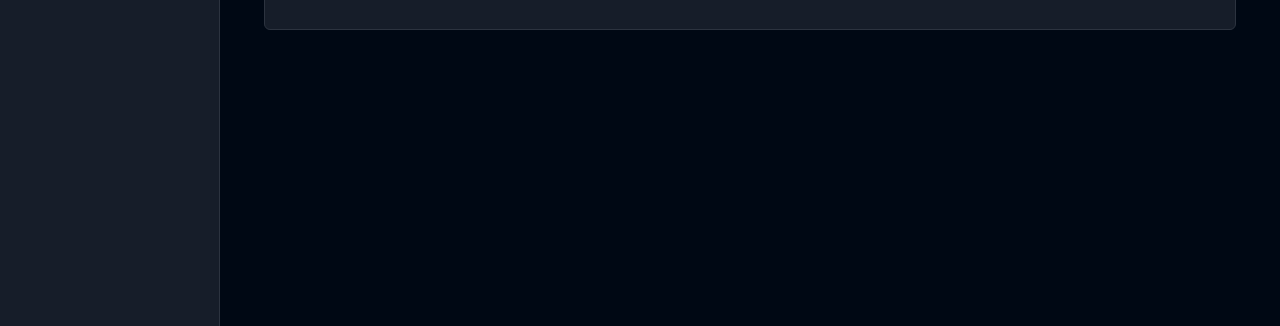
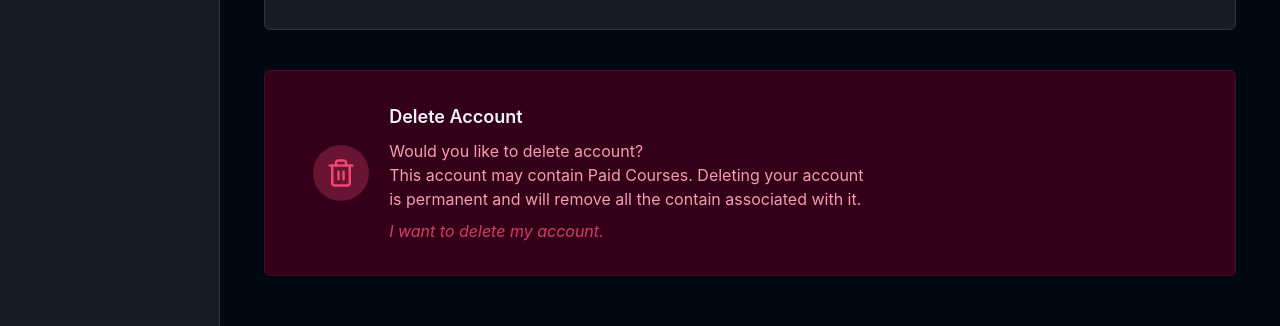
Before and after one commit to dipujkbk/EduPat, a React (Create React App) app: page /dashboard/settings in a window 1280 px wide. Shown: the part 302-628 px from the top of the page. Built offline with nearby package versions, Linux system fonts and the light colour scheme; no server answers; sample sign-in values are in the browser's storage.

Commit message:
Delete Account functionality added with confirmation modal

```diff
--- a/src/components/core/Dashboard/Settings/DeleteAccount.jsx
+++ b/src/components/core/Dashboard/Settings/DeleteAccount.jsx
@@ -1,10 +1,79 @@
-import React from 'react'
+import React, { useState } from 'react'
+import {FiTrash2} from "react-icons/fi"
+import { deleteProfile } from '../../../../services/operations/settingsAPI'
+import { useDispatch, useSelector } from 'react-redux'
+import { useNavigate } from 'react-router-dom';
+import ConfirmationModal from '../../../common/ConfirmationModal';
 
 function DeleteAccount() {
+  const {token} = useSelector( (state) => state.auth);
+  const dispatch = useDispatch();
+  const navigate = useNavigate();
+
+  const [modalData, setModalData] = useState(null);
+
+  const handleDeleteAccount = () => {
+    dispatch(deleteProfile(token, navigate));
+  }
+
+  const modalInfo = {
+    text1: "Are you sure?",
+    text2: "Your Account will be deleted permanently!!",
+    btn1Text: "Delete",
+    btn2Text: "Cancel",
+    btn1Handler: handleDeleteAccount,
+    btn2Handler: () => setModalData(null),
+  }
+
+
+
   return (
-    <div>
 
-    </div>
+    <>
+      <div className='my-10 flex gap-x-5 bg-pink-900 items-center justify-between rounded-md border border-pink-800 p-8 px-12'>
+
+
+        {/* icon  */}
+
+        <div className=' rounded-full bg-pink-700 w-14 h-14 aspect-square flex items-center justify-center cursor-pointer'
+        onClick={ () => setModalData(modalInfo)}
+        >
+
+          <FiTrash2 className=' text-3xl text-pink-200 '/>
+
+        </div>
+
+        {/* content  */}
+
+        <div className='flex flex-col space-y-2'>
+          <h2 className='font-semibold text-lg text-richblack-5'>Delete Account</h2>
+
+          <div className="w-3/5 text-pink-50">
+              <p>Would you like to delete account?</p>
+              <p>
+                This account may contain Paid Courses. Deleting your account is
+                permanent and will remove all the contain associated with it.
+              </p>
+          </div>
+
+          <button
+            type='button'
+            className='w-fit cursor-pointer italic text-pink-300'
+            onClick={() => setModalData(modalInfo)}
+            >
+            I want to delete my account.
+          </button>
+
+
+        </div>
+
+      </div>
+
+      {
+        modalData && <ConfirmationModal modalData={modalData}/>
+      }
+    </>
+
   )
 }
 
--- a/src/services/operations/settingsAPI.js
+++ b/src/services/operations/settingsAPI.js
@@ -102,7 +102,7 @@ export function deleteProfile(token, navigate) {
         if (!response.data.success) {
           throw new Error(response.data.message)
         }
-        toast.success("Profile Deleted Successfully")
+        toast.success("Account Deleted Successfully")
         dispatch(logout(navigate))
       } catch (error) {
         console.log("DELETE_PROFILE_API API ERROR............", error)
```
